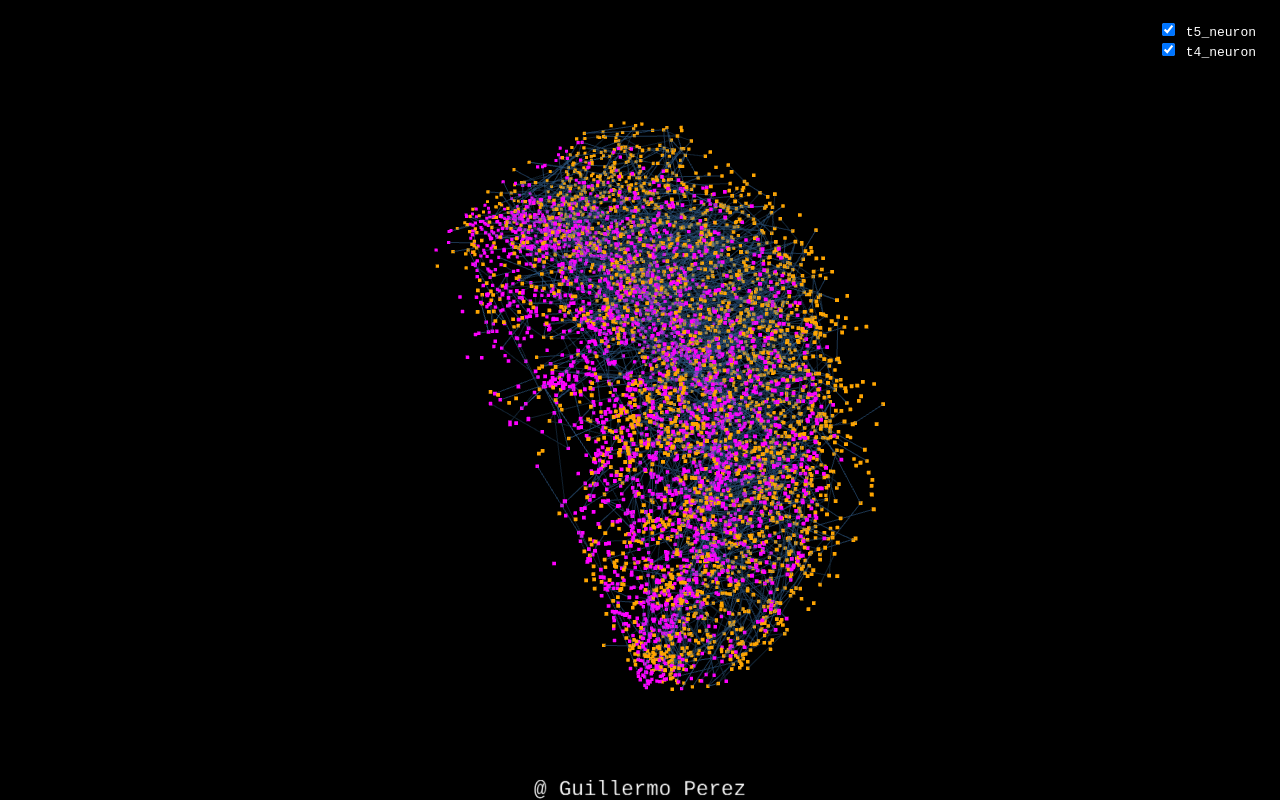
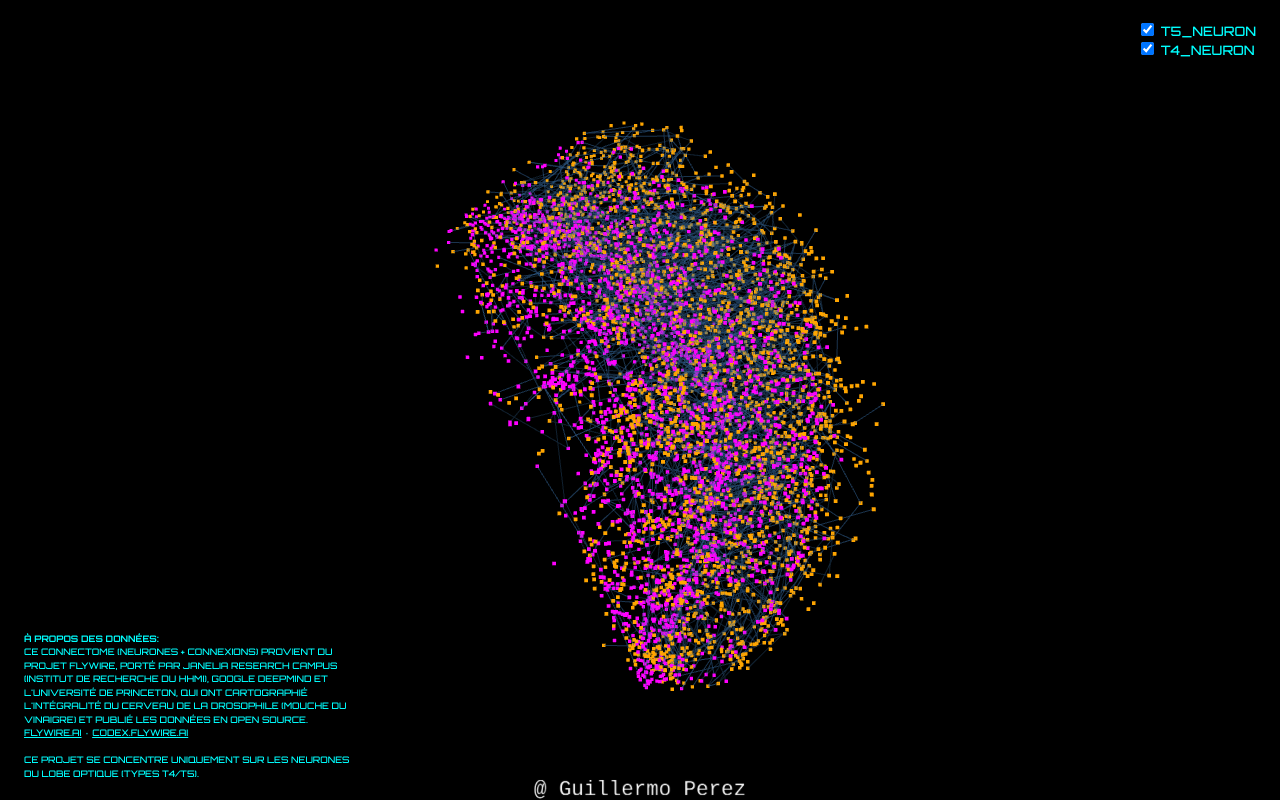
Before and after one commit to themud91/fly-connectome-visualizer, a website built with Vite: page index.html in a window 1280 px wide. Built offline with nearby package versions, Linux system fonts and the light colour scheme; animation ran at ten frames a second.

Commit message:
THE FLY project :)

```diff
--- a/index.html
+++ b/index.html
@@ -4,8 +4,15 @@
   <meta charset="UTF-8" />
   <meta name="viewport" content="width=device-width, initial-scale=1.0" />
   <title>Fly Connectome Visualizer</title>
+  <link rel="preconnect" href="https://fonts.googleapis.com" />
+  <link rel="preconnect" href="https://fonts.gstatic.com" crossorigin />
+  <link href="https://fonts.googleapis.com/css2?family=Orbitron:wght@500;700&display=swap" rel="stylesheet" />
   <style>
-    html, body { margin: 0; padding: 0; overflow: hidden; background: #000; }
+    html, body {
+      margin: 0;
+      padding: 0;
+      overflow: hidden;
+      background: #000; }
     canvas { display: block; }
   </style>
 </head>
--- a/src/main.js
+++ b/src/main.js
@@ -43,7 +43,8 @@ const infoBox = document.createElement("div");
 //styles del infobox
 infoBox.style.cssText =
   "position:fixed;top:12px;left:12px;padding:8px 12px;background:rgba(0,0,0,0.75);" +
-  "color:#0ff;font-family:monospace;font-size:13px;border-radius:4px;display:none;pointer-events:none;";
+  "color:#0ff;font-family:'Orbitron',monospace;text-transform:uppercase;" +
+  "font-size:13px;border-radius:4px;display:none;pointer-events:none;";
 document.body.appendChild(infoBox);
 
 // le reaycast
@@ -60,8 +61,30 @@ const coloresPorTipo = {
 const filterBox = document.createElement("div");
 filterBox.style.cssText =
   "position:fixed;top:12px;right:12px;padding:8px 12px;background:rgba(0,0,0,0.75);" +
-  "color:#fff;font-family:monospace;font-size:13px;border-radius:4px;";
+  "color:#0ff;font-family:'Orbitron',monospace;text-transform:uppercase;" +
+  "font-size:13px;border-radius:4px;";
 document.body.appendChild(filterBox);
+
+// aboutBox : origine des donnees (projet FlyWire, open source)
+const aboutBox = document.createElement("div");
+aboutBox.style.cssText =
+  "position:fixed;bottom:12px;left:12px;max-width:340px;padding:8px 12px;" +
+  "background:rgba(0,0,0,0.75);color:#0ff;font-family:'Orbitron',monospace;" +
+  "text-transform:uppercase;font-size:9px;line-height:1.5;border-radius:4px;";
+aboutBox.innerHTML =
+  "<strong style='color:#0ff;'>À propos des données:</strong><br>" +
+  "Ce connectome (neurones + connexions) provient du projet FlyWire, " +
+  "porté par Janelia Research Campus (institut de recherche du HHMI), " +
+  "Google DeepMind et l'université de Princeton, qui ont cartographié " +
+  "l'intégralité du cerveau de la drosophile (mouche du vinaigre) et " +
+  "publié les données en open source.<br>" +
+  "<a href='https://flywire.ai' target='_blank' rel='noopener' style='color:#0ff;'>flywire.ai</a>" +
+  " · " +
+  "<a href='https://codex.flywire.ai' target='_blank' rel='noopener' style='color:#0ff;'>codex.flywire.ai</a>" +
+  "<br><br>" +
+  "Ce projet se concentre uniquement sur les neurones du lobe optique " +
+  "(types T4/T5).";
+document.body.appendChild(aboutBox);
 
 // funcion principal: Cargar el dataset + dibuja neuronas/conexiones + los filtros
 async function init() {
```
Also changed, not shown: README.md.
